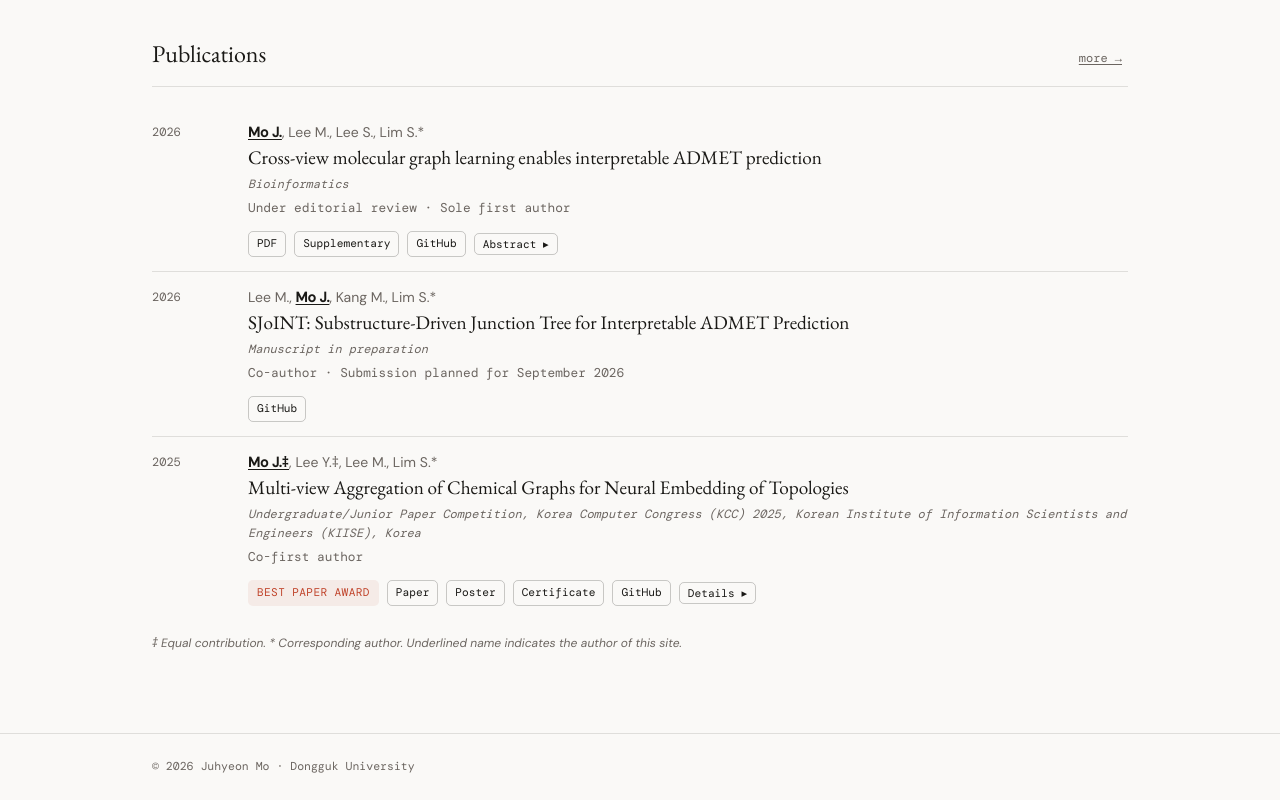
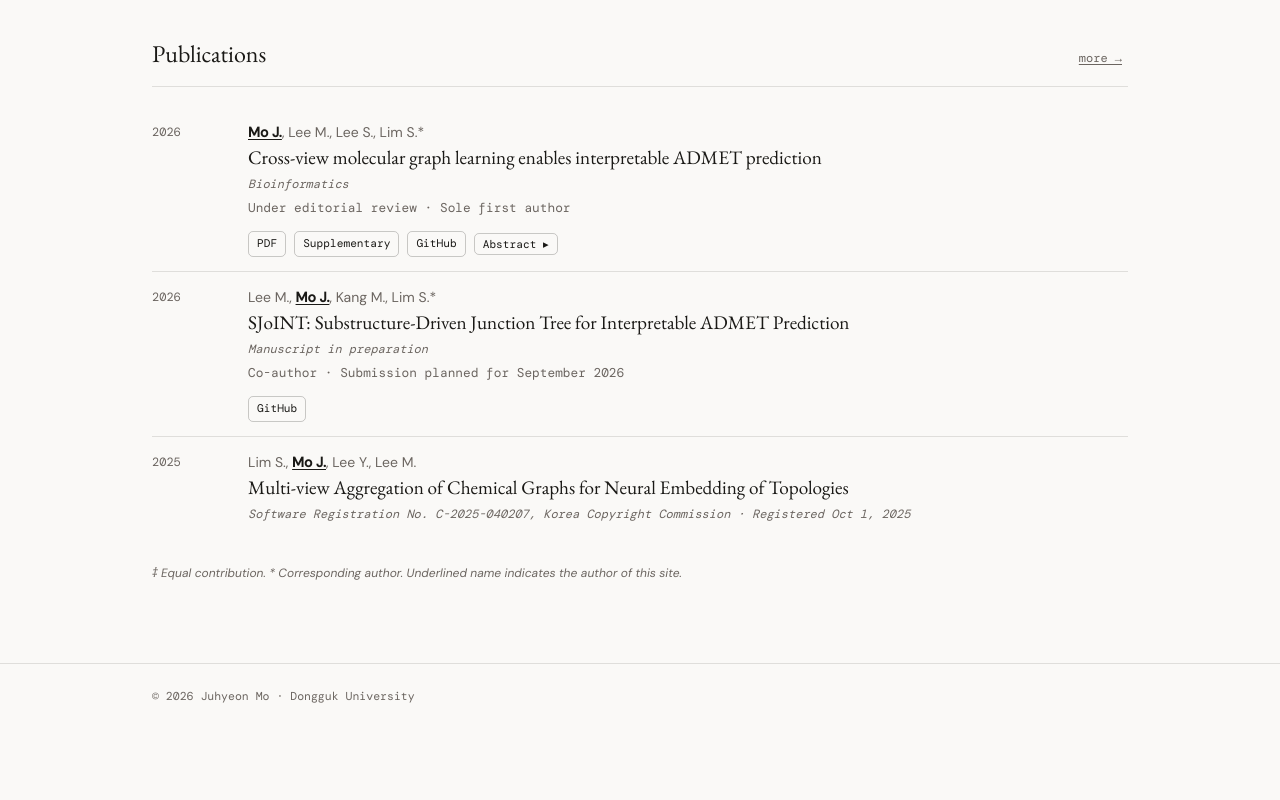
Before and after one commit to mo-juhyeon/mo-juhyeon.github.io, a React (Vite) app: page / in a window 1280 px wide. Shown: the part 1088-1888 px from the top of the page. After the commit the page ends 1819 px from the top, so only its background shows below. Built offline with nearby package versions, Linux system fonts and the light colour scheme.

Commit message:
Order the software registration ahead of the KCC paper
It was registered in October 2025, after the July presentation, so it comes
first in the newest-first list.

```diff
--- a/src/content.ts
+++ b/src/content.ts
@@ -116,6 +116,15 @@ export const PUBLICATIONS: Publication[] = [
     links: [{ label: "GitHub", href: "https://github.com/sslim-aidrug/SJoINT" }],
   },
   {
+    type: "registration",
+    year: "2025",
+    authors: `Lim S., ${ME}, Lee Y., Lee M.`,
+    title:
+      "Multi-view Aggregation of Chemical Graphs for Neural Embedding of Topologies",
+    venue:
+      "Software Registration No. C-2025-040207, Korea Copyright Commission · Registered Oct 1, 2025",
+  },
+  {
     type: "conference",
     year: "2025",
     authors: `${ME}‡, Lee Y.‡, Lee M., Lim S.*`,
@@ -140,15 +149,6 @@ export const PUBLICATIONS: Publication[] = [
         award: "🎉 Best Paper Award",
       },
     ],
-  },
-  {
-    type: "registration",
-    year: "2025",
-    authors: `Lim S., ${ME}, Lee Y., Lee M.`,
-    title:
-      "Multi-view Aggregation of Chemical Graphs for Neural Embedding of Topologies",
-    venue:
-      "Software Registration No. C-2025-040207, Korea Copyright Commission · Registered Oct 1, 2025",
   },
 ];
 
```
